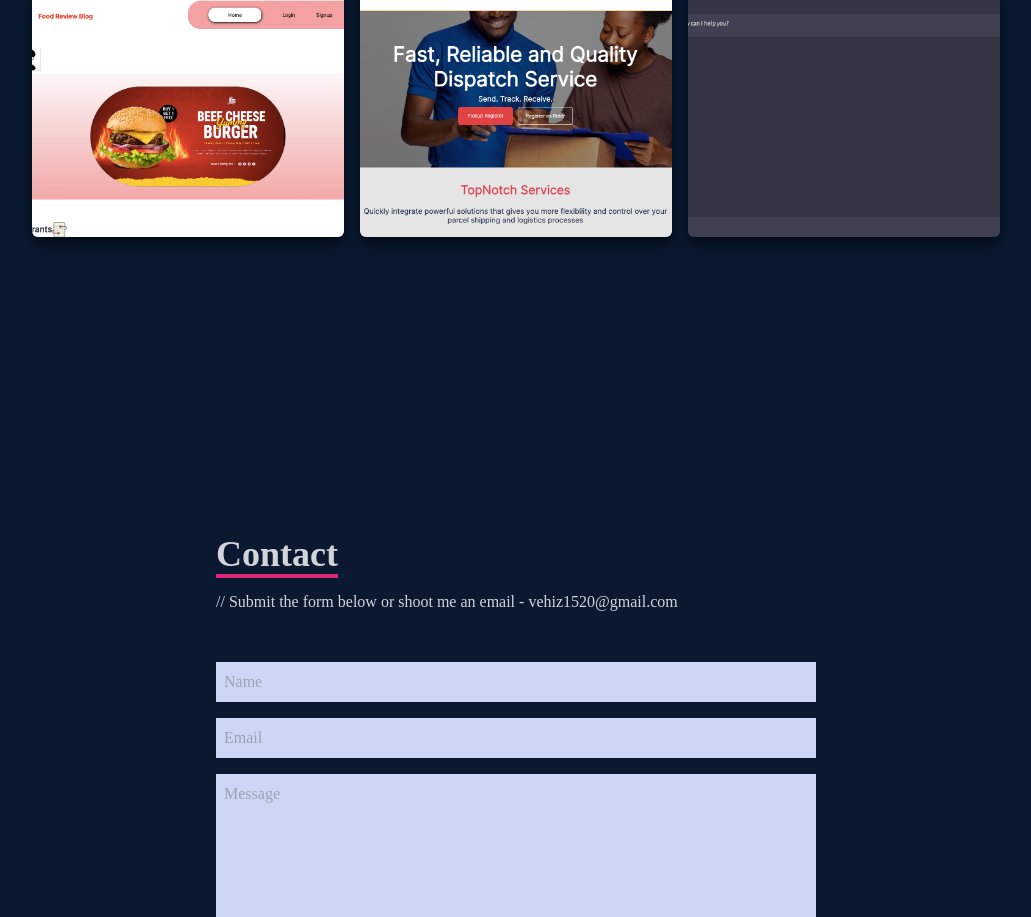
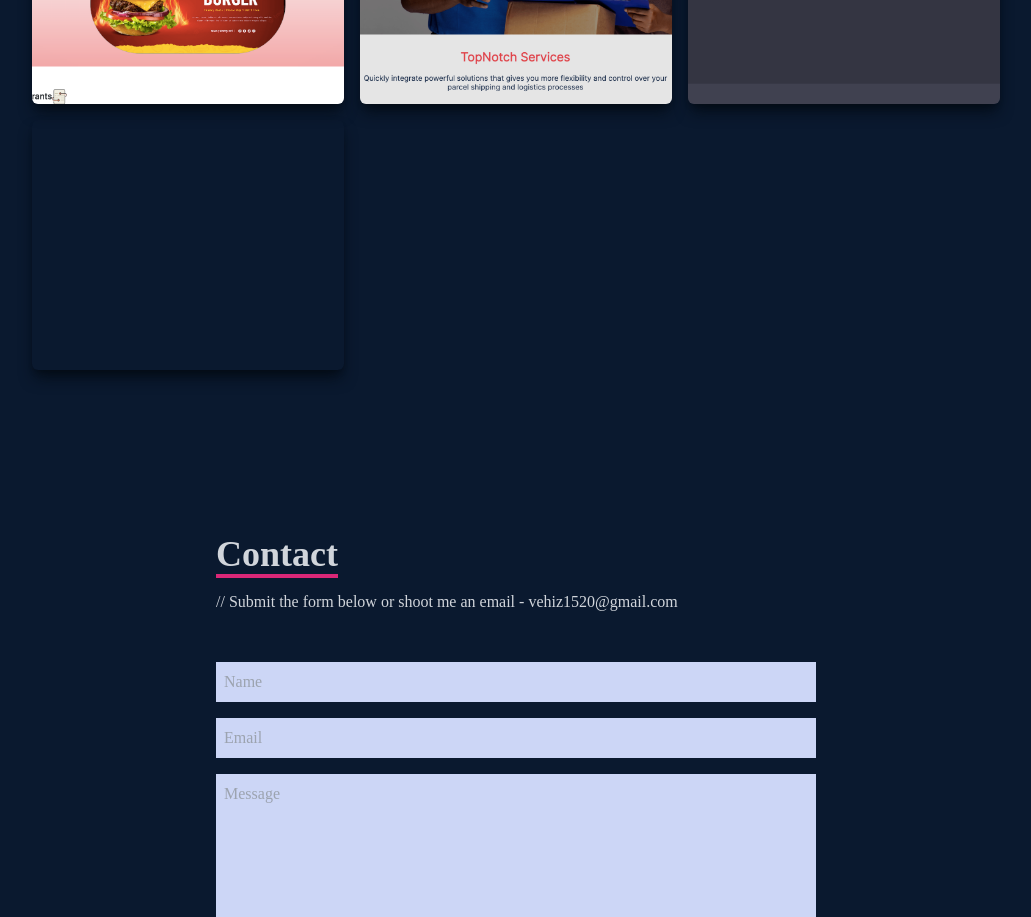
Before and after one commit to Vehiz/Portfolio, a React (Create React App) app in the folder my-portfolio/: page / in a window 1280 px wide. Shown: the part 2760-3677 px from the top of the page, without its empty margins (124-1155 px from the left). Built offline with nearby package versions, Linux system fonts and the light colour scheme.

Commit message:
Update data.js

```diff
--- a/my-portfolio/src/data/data.js
+++ b/my-portfolio/src/data/data.js
@@ -18,12 +18,16 @@ export const data = [
         live:"https://swift-rider.netlify.app",
     },
     {
-        id:2,
+        id:3,
         name:"Brainiac",
         image:brainiacAI,
         github:"",
         live:"https://brainiac-ai.vercel.app/"
-
-
+    },
+    {
+        id:4,
+        name:"Game Hub",
+        image:"",
+        live:"https://game-hub-ten-teal.vercel.app/"
     }
 ]
```
